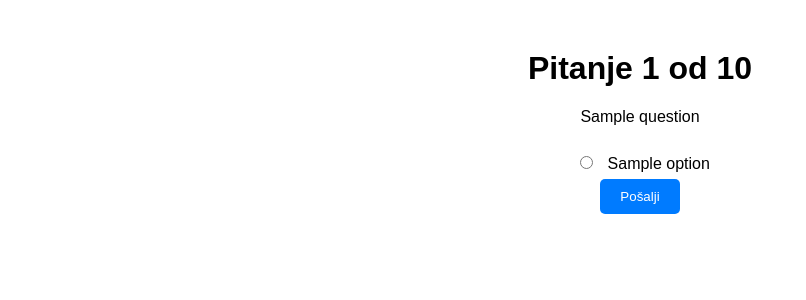
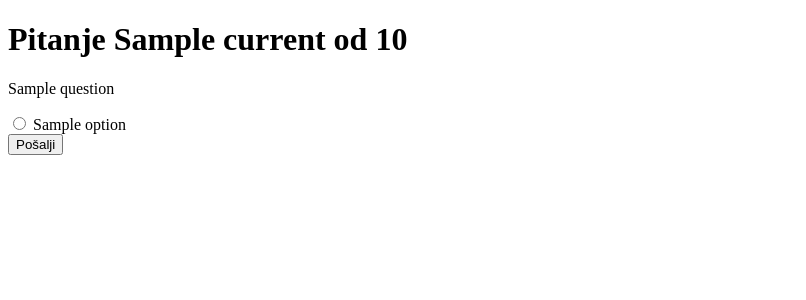
Before and after one commit to Tomo1912/kviz-app, a Flask app: template templates/quiz.html in a window 1280 px wide. Shown: the top 300 px of the page, without its empty margins (0-806 px from the left). Run offline with Flask 3, Linux system fonts and the light colour scheme; the template is opened without the code that fills it: most values are stand-ins (such as "Sample title", 1, 10 or a date in 2020).

Commit message:
Update fix quiz.html title for tests

```diff
--- a/templates/quiz.html
+++ b/templates/quiz.html
@@ -1,19 +1,12 @@
 <!DOCTYPE html>
 <html>
 <head>
-    <title>Kviz - Pitanje {{ index }}</title>
-    <style>
-        body { font-family: Arial, sans-serif; text-align: center; margin-top: 50px; }
-        form { margin: 20px auto; }
-        input[type="radio"] { margin: 10px; }
-        button { padding: 10px 20px; background: #007bff; color: white; border: none; border-radius: 5px; cursor: pointer; }
-        button:hover { background: #0056b3; }
-    </style>
+    <title>Kviz - Pitanje {{ current }}</title>
 </head>
 <body>
-    <h1>Pitanje {{ index }} od {{ total }}</h1>
+    <h1>Pitanje {{ current }} od {{ total }}</h1>
     <p>{{ question.question }}</p>
-    <form method="POST">
+    <form method="post">
         {% for option in question.options %}
             <input type="radio" name="answer" value="{{ option }}" required> {{ option }}<br>
         {% endfor %}
```
